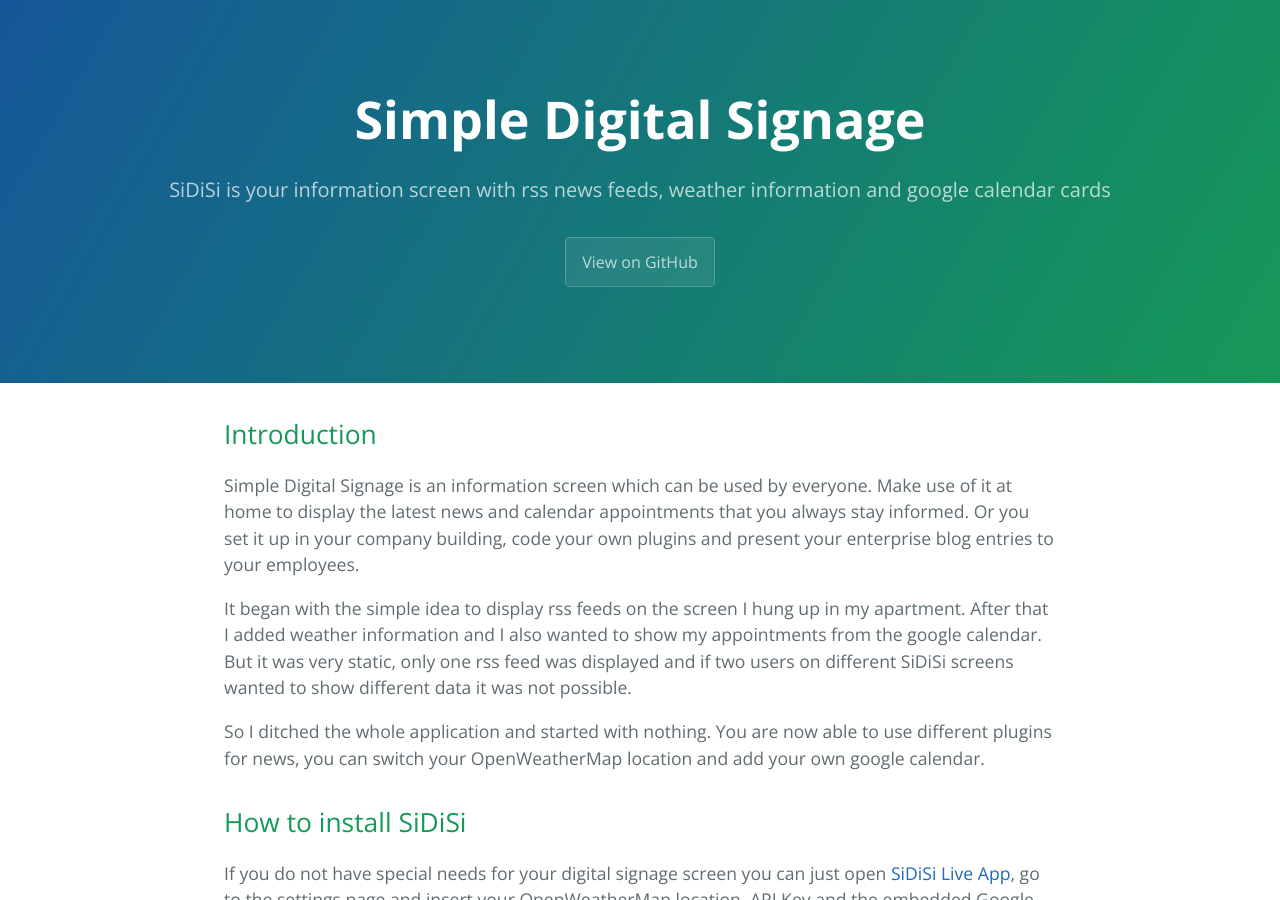
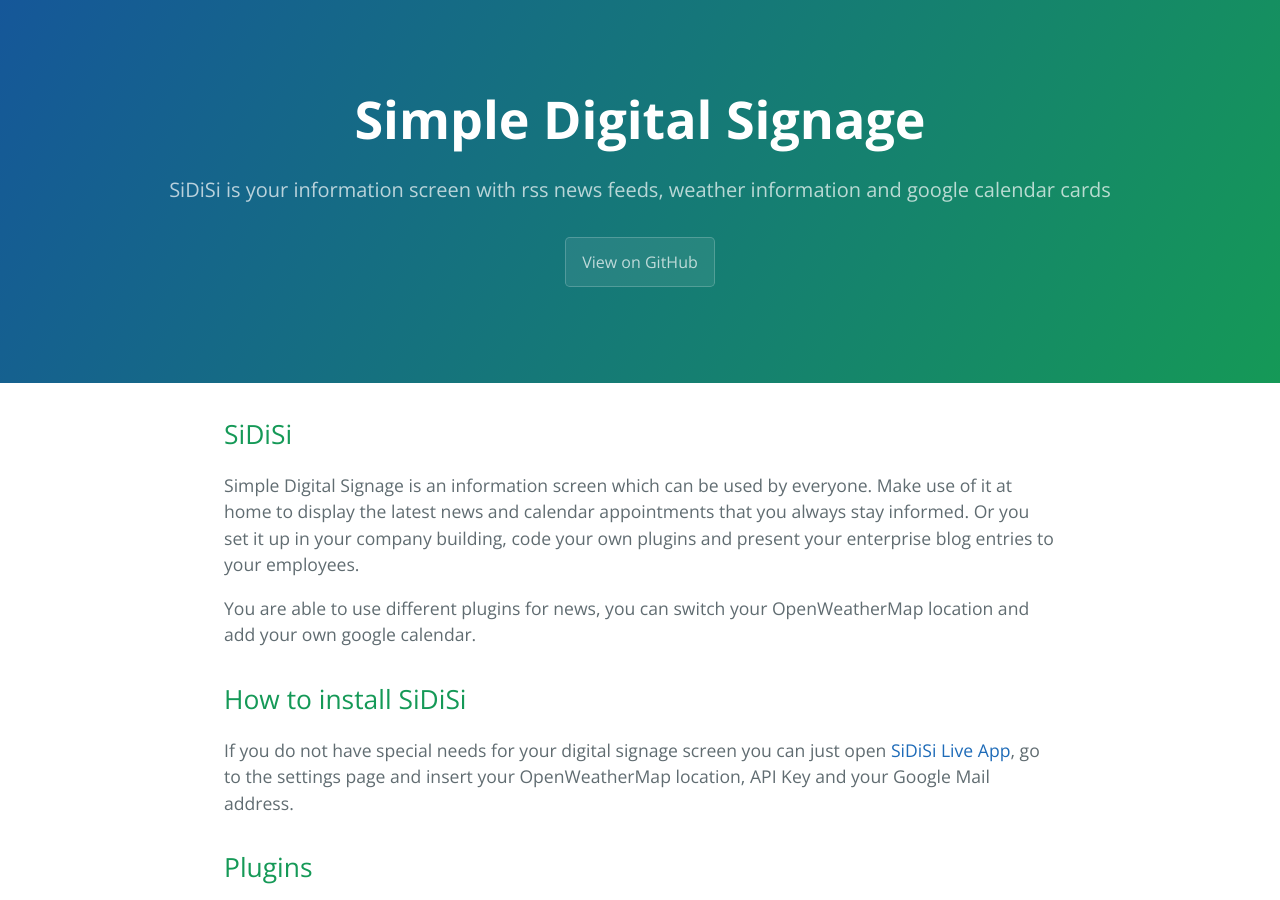
Before and after one commit to DanielGomeX/SiDiSi, a Jekyll site: the page built from docs/index.md, in a window 1280 px wide and 900 px high. Built offline with Jekyll 4.4.1, drawn with Linux system fonts in a browser that asks for light colours; our own code applies the rules of GitHub Pages for plain Markdown files; some of the changed text lies outside the part shown.

Commit message:
changed intro text

```diff
--- a/docs/index.md
+++ b/docs/index.md
@@ -2,17 +2,15 @@
 layout: default
 ---
 
-## Introduction
+## SiDiSi
 
 Simple Digital Signage is an information screen which can be used by everyone. Make use of it at home to display the latest news and calendar appointments that you always stay informed. Or you set it up in your company building, code your own plugins and present your enterprise blog entries to your employees.
 
-It began with the simple idea to display rss feeds on the screen I hung up in my apartment. After that I added weather information and I also wanted to show my appointments from the google calendar. But it was very static, only one rss feed was displayed and if two users on different SiDiSi screens wanted to show different data it was not possible.
-
-So I ditched the whole application and started with nothing. You are now able to use different plugins for news, you can switch your OpenWeatherMap location and add your own google calendar.
+You are able to use different plugins for news, you can switch your OpenWeatherMap location and add your own google calendar.
 
 ## How to install SiDiSi
 
-If you do not have special needs for your digital signage screen you can just open [SiDiSi Live App](https://news.sidisi.de), go to the settings page and insert your OpenWeatherMap location, API Key and the embedded Google calendar url.
+If you do not have special needs for your digital signage screen you can just open [SiDiSi Live App](https://news.sidisi.de), go to the settings page and insert your OpenWeatherMap location, API Key and your Google Mail address.
 
 ## Plugins
 
```
